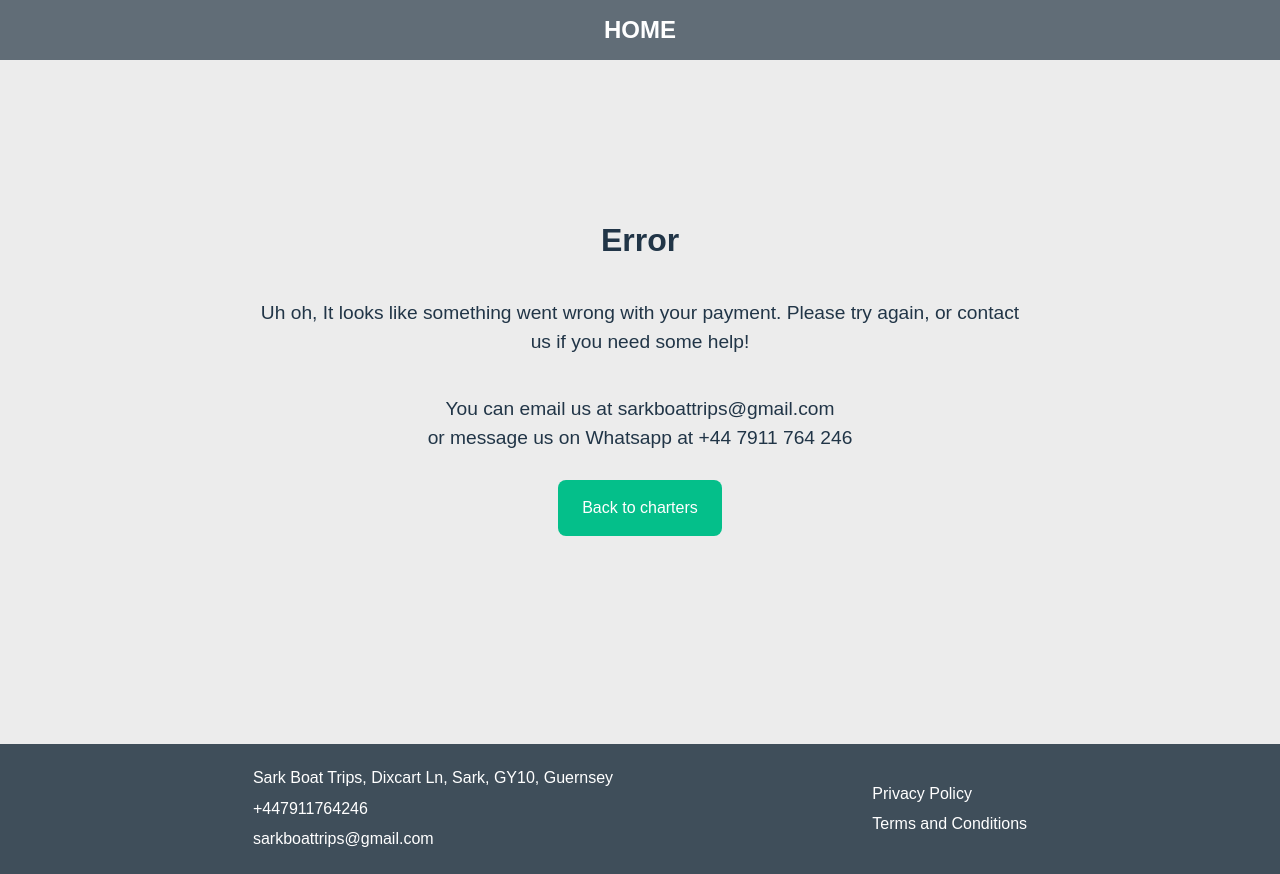
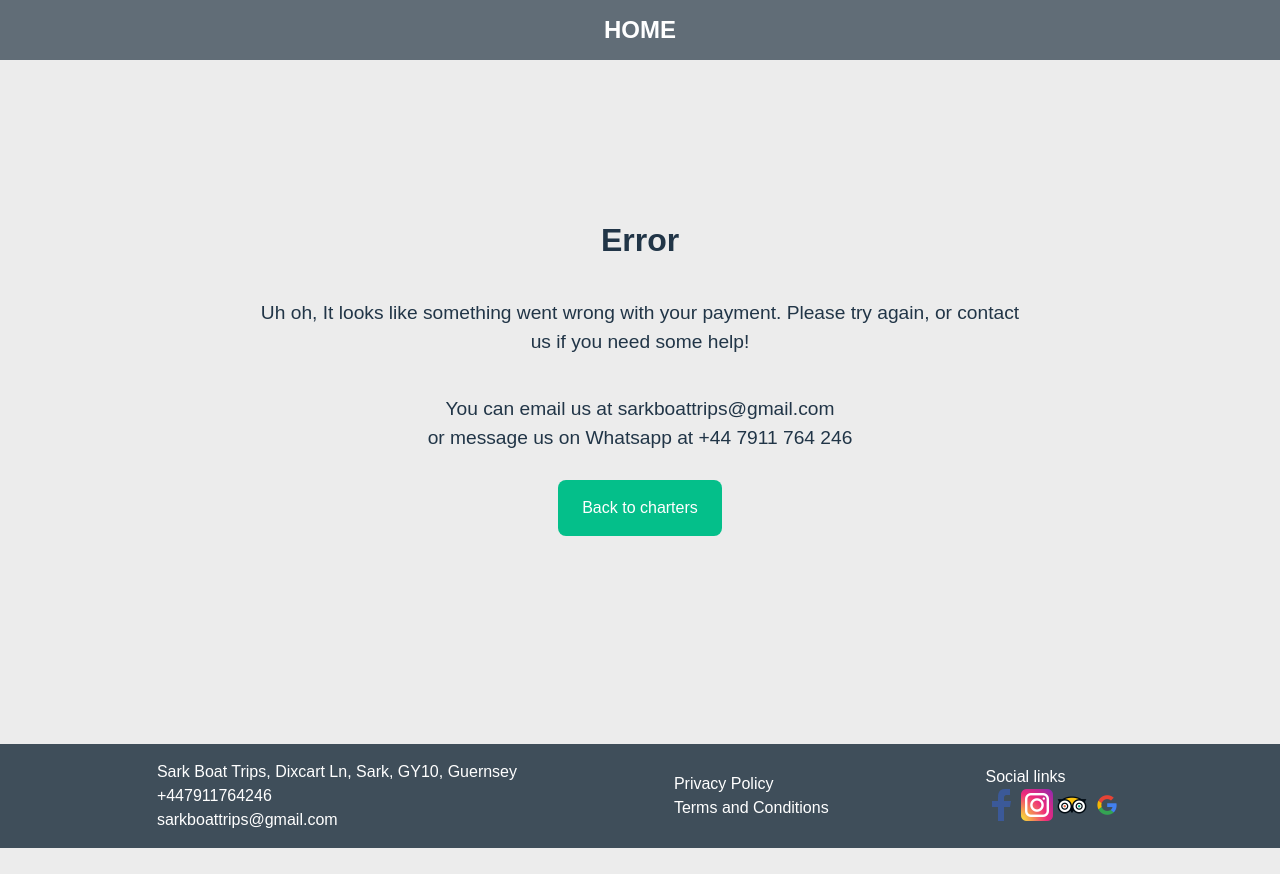
Before and after one commit to MorganGuille/sark-boat-trips, a React (Vite) app in the folder client/: page /canceled in a window 1280 px wide. After the commit the page ends 848 px from the top, so only its background shows below. Built offline with nearby package versions, Linux system fonts and the light colour scheme.

Commit message:
footer css and links

```diff
--- a/client/src/components/footer.jsx
+++ b/client/src/components/footer.jsx
@@ -4,6 +4,13 @@ import '../css/footer.css'
 
 import PrivacyPolicy from './privacyPolicy'
 import Terms from './terms'
+
+import googleLogo from '../assets/logos/7123025_logo_google_g_icon.png'
+import tripLogo from '../assets/logos/4375113_logo_tripadvisor_icon.png'
+import faceLogo from '../assets/logos/317746_facebook_social media_social_icon.png'
+import instaLogo from '../assets/logos/4102579_applications_instagram_media_social_icon.png'
+
+
 
 function Footer() {
 
@@ -31,6 +38,13 @@ function Footer() {
                 <a onClick={() => setshowPrivacyP(!showPrivacyP)}>Privacy Policy</a>
                 <a onClick={() => setshowTerms(!showTerms)}>Terms and Conditions</a>
             </div>
+            <fieldset className='footer-links'>
+                <legend>Social links</legend>
+                <a href="https://www.facebook.com/sarkboattrips" target="_blank"><img width={'32px'} src={faceLogo} /></a>
+                <a href="https://www.instagram.com/sark_boat_trips/" target="_blank"><img width={'32px'} src={instaLogo} /></a>
+                <a href='https://www.tripadvisor.com/Attraction_Review-g186231-d6673939-Reviews-Sark_Boat_Trips-Sark_Channel_Islands.html' target="_blank"><img width={'32px'} src={tripLogo} /></a>
+                <a href='https://g.co/kgs/RsJniax' target="_blank"><img width={'32px'} src={googleLogo} /></a>
+            </fieldset>
         </footer>
 
     </>)
--- a/client/src/css/footer.css
+++ b/client/src/css/footer.css
@@ -12,6 +12,7 @@ footer {
     padding: 1em;
     gap: 3em;
     margin-top: auto;
+
 }
 
 footer ul {
@@ -21,11 +22,19 @@ footer ul {
 
 footer a:hover {
     cursor: pointer;
+    transform: scale(1.1);
 }
 
 .footer-section {
     display: flex;
     flex-direction: column;
+}
+
+.footer-links {
+    display: flex;
+    flex-direction: row;
+    gap: 0.2rem;
+    border: none;
 }
 
 .popUpDisplay {
@@ -64,9 +73,7 @@ footer a:hover {
         text-align: left;
     }
 
-    footer * {
-        margin: 0.2em;
-    }
+
 
     .popUpDisplay {
         bottom: 20%;
@@ -94,4 +101,5 @@ footer a:hover {
         display: flex;
         flex-direction: column;
     }
+
 }
```
Also changed, not shown: client/src/assets/logos/4102579_applications_instagram_media_social_icon.png (added).
